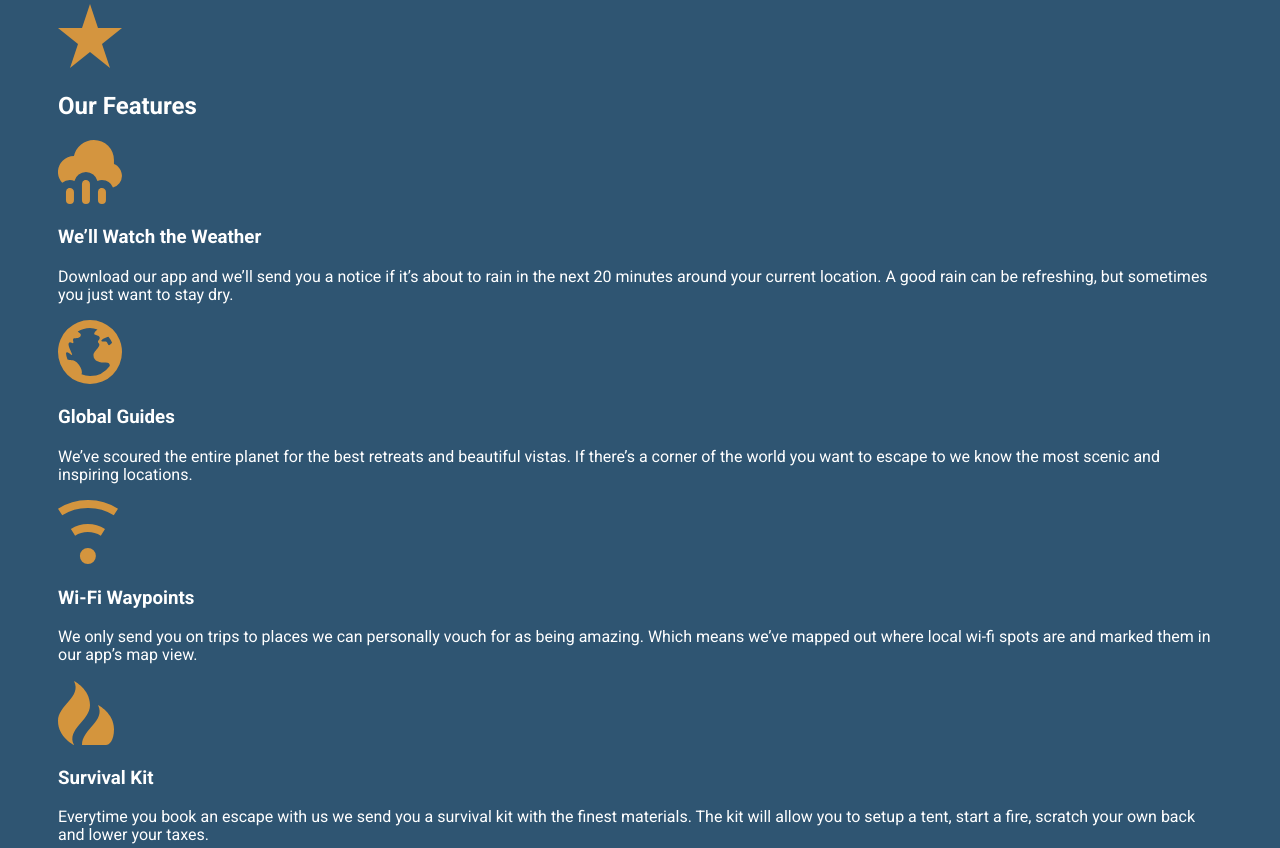
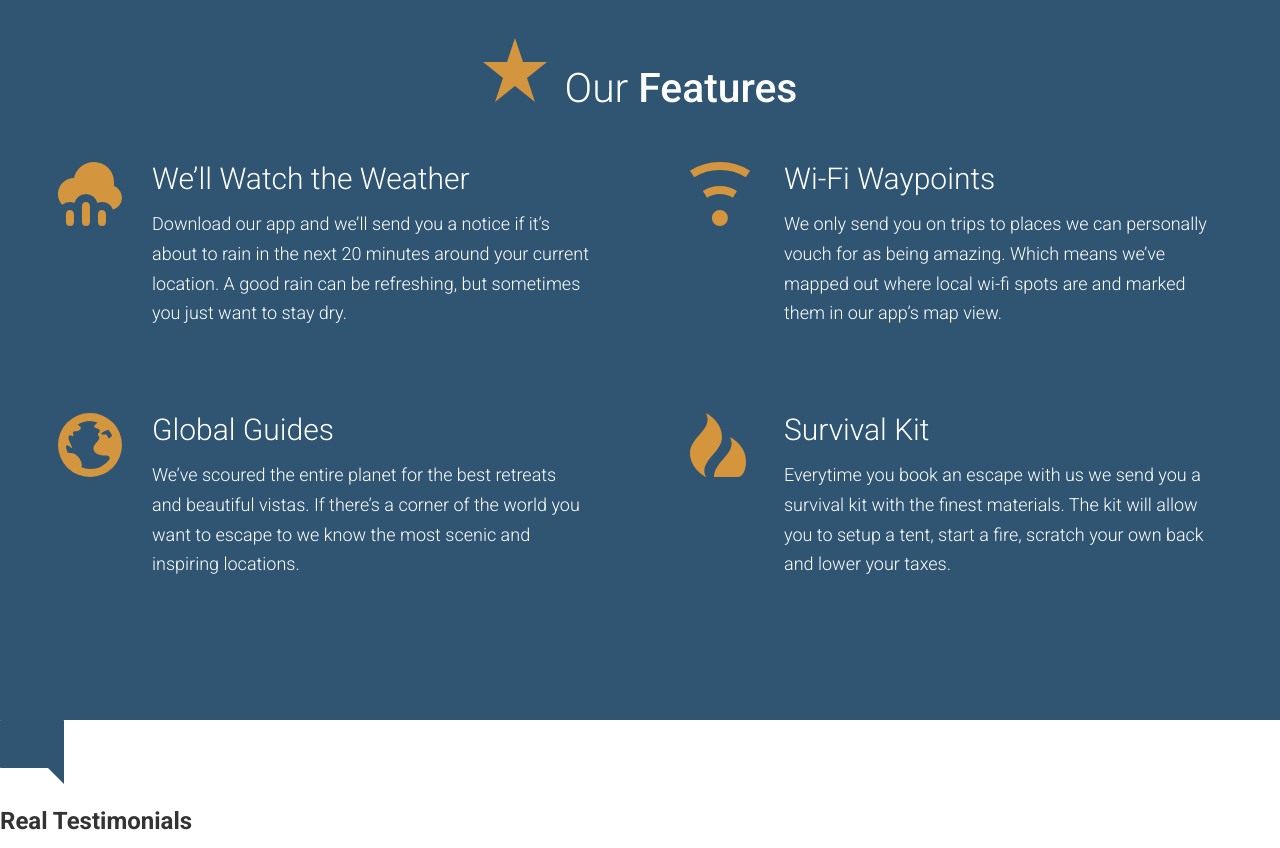
Before and after one commit to harunao/webstudy, a website: page travel-site/app/index.html in a window 1280 px wide. Shown: the part 1940-2788 px from the top of the page. Drawn offline with Linux system fonts and the light colour scheme.

Commit message:
completed feature section

```diff
--- a/travel-site/app/assets/styles/main.css
+++ b/travel-site/app/assets/styles/main.css
@@ -7,5 +7,7 @@
 @import "modules/_page-section";
 @import "modules/_row";
 @import "modules/_headline";
+@import "modules/_section-title";
 @import "modules/_generic-content-container";
+@import "modules/_feature-item";
 @import "modules/_btn";
--- /dev/null
+++ b/travel-site/app/assets/styles/modules/_feature-item.css
@@ -0,0 +1,32 @@
+.feature-item {
+    position: relative;
+    padding-bottom: 2.5rem;
+
+    @mixin atSmall {
+        padding-left: 94px;
+    }
+
+    &__icon {
+        display: block;
+        margin: 0 auto;
+
+        @mixin atSmall {
+            position: absolute;
+            left: 0;
+        }
+    }
+
+    &__title {
+        font-size: 1.6rem;
+        font-weight: 300;
+        margin-top: .7rem;
+        margin-bottom: .8rem;
+        text-align: center;
+
+        @mixin atSmall {
+            font-size: 1.875rem;
+            margin-top: 1rem;
+            text-align: left;
+        }
+    }
+}
--- a/travel-site/app/assets/styles/modules/_generic-content-container.css
+++ b/travel-site/app/assets/styles/modules/_generic-content-container.css
@@ -1,7 +1,8 @@
 .generic-content-container {
     p{
         line-height: 1.65;
-        margin: 1.8rem 0;
+        margin: 0 0 1.8rem 0;
+        font-weight: 300;
 
         @mixin atSmall {
             font-size: 1.125rem;
--- a/travel-site/app/assets/styles/modules/_row.css
+++ b/travel-site/app/assets/styles/modules/_row.css
@@ -6,8 +6,16 @@
         margin-right: -65px;
     }
 
+    &--gutters-large {
+        margin-right: -100px;
+    }
+
     &--gutters > div {
         padding-right: 65px;
+    }
+
+    &--gutters-large > div {
+        padding-right: 100px;
     }
 
     &__b-margin-unitl-medium{
@@ -29,6 +37,11 @@
             width: 37%;
         }
 
+        &__medium-6 {
+            float: left;
+            width: 50%;
+        }
+
         &__medium-8 {
             float: left;
             width: 66.66%;
--- /dev/null
+++ b/travel-site/app/assets/styles/modules/_section-title.css
@@ -0,0 +1,27 @@
+.section-title{
+    font-size: 2.55rem;
+    font-weight: 300;
+    text-align: center;
+
+    @media atSmall {
+        font-size: 3.75rem;
+    }
+
+    strong {
+        font-weight: 500;
+    }
+
+    &__icon {
+        display: block;
+        margin-right: auto;
+        margin-left: auto;
+        margin-bottom: .5rem;
+
+        @mixin atSmall {
+            margin-right: .5rem;
+            margin-left: 0;
+            margin-bottom: 0;
+            display: inline-block;
+        }
+    }
+}
--- a/travel-site/app/index.html
+++ b/travel-site/app/index.html
@@ -66,24 +66,35 @@
 
   <div id="features" class="page-section page-section--blue">
     <div class="wrapper">
-        <img src="assets/images/icons/star.svg">
-        <h2>Our Features</h2>
-
-        <img src="assets/images/icons/rain.svg">
-        <h3>We&rsquo;ll Watch the Weather</h3>
-        <p>Download our app and we&rsquo;ll send you a notice if it&rsquo;s about to rain in the next 20 minutes around your current location. A good rain can be refreshing, but sometimes you just want to stay dry.</p>
-
-        <img src="assets/images/icons/globe.svg">
-        <h3>Global Guides</h3>
-        <p>We&rsquo;ve scoured the entire planet for the best retreats and beautiful vistas. If there&rsquo;s a corner of the world you want to escape to we know the most scenic and inspiring locations.</p>
-
-        <img src="assets/images/icons/wifi.svg">
-        <h3>Wi-Fi Waypoints</h3>
-        <p>We only send you on trips to places we can personally vouch for as being amazing. Which means we&rsquo;ve mapped out where local wi-fi spots are and marked them in our app&rsquo;s map view.</p>
-
-        <img src="assets/images/icons/fire.svg">
-        <h3>Survival Kit</h3>
-        <p>Everytime you book an escape with us we send you a survival kit with the finest materials. The kit will allow you to setup a tent, start a fire, scratch your own back and lower your taxes.</p>
+      <h2 class="section-title">
+        <img class="section-title__icon" src="assets/images/icons/star.svg"> Our <strong>Features</strong>
+      </h2>
+      <div class="row row--gutters-large generic-content-container">
+        <div class="row__medium-6">
+          <div class="feature-item">
+            <img class="feature-item__icon" src="assets/images/icons/rain.svg">
+            <h3 class="feature-item__title">We&rsquo;ll Watch the Weather</h3>
+            <p>Download our app and we&rsquo;ll send you a notice if it&rsquo;s about to rain in the next 20 minutes around your current location. A good rain can be refreshing, but sometimes you just want to stay dry.</p>
+          </div>
+          <div class="feature-item">
+            <img class="feature-item__icon" src="assets/images/icons/globe.svg">
+            <h3 class="feature-item__title">Global Guides</h3>
+            <p>We&rsquo;ve scoured the entire planet for the best retreats and beautiful vistas. If there&rsquo;s a corner of the world you want to escape to we know the most scenic and inspiring locations.</p>
+          </div>
+        </div>
+        <div class="row__medium-6">
+          <div class="feature-item">
+            <img class="feature-item__icon" src="assets/images/icons/wifi.svg">
+            <h3 class="feature-item__title">Wi-Fi Waypoints</h3>
+            <p>We only send you on trips to places we can personally vouch for as being amazing. Which means we&rsquo;ve mapped out where local wi-fi spots are and marked them in our app&rsquo;s map view.</p>
+          </div>
+          <div class="feature-item">
+            <img class="feature-item__icon" src="assets/images/icons/fire.svg">
+            <h3 class="feature-item__title">Survival Kit</h3>
+            <p>Everytime you book an escape with us we send you a survival kit with the finest materials. The kit will allow you to setup a tent, start a fire, scratch your own back and lower your taxes.</p>
+          </div>
+        </div>
+      </div>
     </div>
   </div>
 
--- a/travel-site/app/temp/styles/main.css
+++ b/travel-site/app/temp/styles/main.css
@@ -485,8 +485,16 @@ a {
         margin-right: -65px;
     }
 
+.row--gutters-large {
+        margin-right: -100px;
+    }
+
 .row--gutters > div {
         padding-right: 65px;
+    }
+
+.row--gutters-large > div {
+        padding-right: 100px;
     }
 
 .row__b-margin-unitl-medium{
@@ -506,6 +514,11 @@ a {
 
         .row__medium-4--larger {
             width: 37%;
+        }
+
+        .row__medium-6 {
+            float: left;
+            width: 50%;
         }
 
         .row__medium-8 {
@@ -576,9 +589,44 @@ a {
         margin-top: 0;
     }
 
+.section-title{
+    font-size: 2.55rem;
+    font-weight: 300;
+    text-align: center;
+}
+
+@media atSmall {
+
+.section-title{
+        font-size: 3.75rem
+}
+    }
+
+.section-title strong {
+        font-weight: 500;
+    }
+
+.section-title__icon {
+        display: block;
+        margin-right: auto;
+        margin-left: auto;
+        margin-bottom: .5rem;
+    }
+
+@media (min-width: 530px){
+
+.section-title__icon {
+            margin-right: .5rem;
+            margin-left: 0;
+            margin-bottom: 0;
+            display: inline-block
+    }
+    }
+
 .generic-content-container p{
         line-height: 1.65;
-        margin: 1.8rem 0;
+        margin: 0 0 1.8rem 0;
+        font-weight: 300;
     }
 
 @media (min-width: 530px){
@@ -590,6 +638,48 @@ a {
 
 .generic-content-container p a {
         font-weight: 700;
+    }
+
+.feature-item {
+    position: relative;
+    padding-bottom: 2.5rem;
+}
+
+@media (min-width: 530px){
+
+.feature-item {
+        padding-left: 94px
+}
+    }
+
+.feature-item__icon {
+        display: block;
+        margin: 0 auto;
+    }
+
+@media (min-width: 530px){
+
+.feature-item__icon {
+            position: absolute;
+            left: 0
+    }
+    }
+
+.feature-item__title {
+        font-size: 1.6rem;
+        font-weight: 300;
+        margin-top: .7rem;
+        margin-bottom: .8rem;
+        text-align: center;
+    }
+
+@media (min-width: 530px){
+
+.feature-item__title {
+            font-size: 1.875rem;
+            margin-top: 1rem;
+            text-align: left
+    }
     }
 
 .btn {
```
